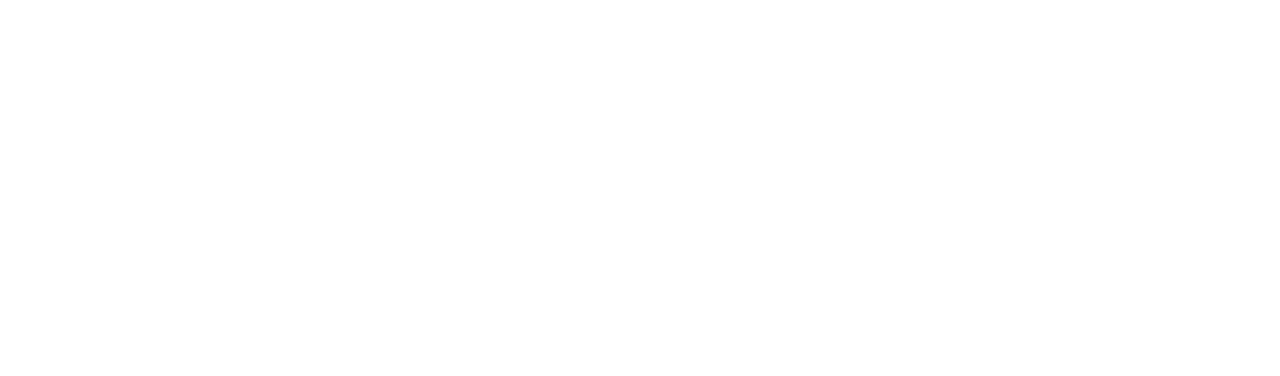
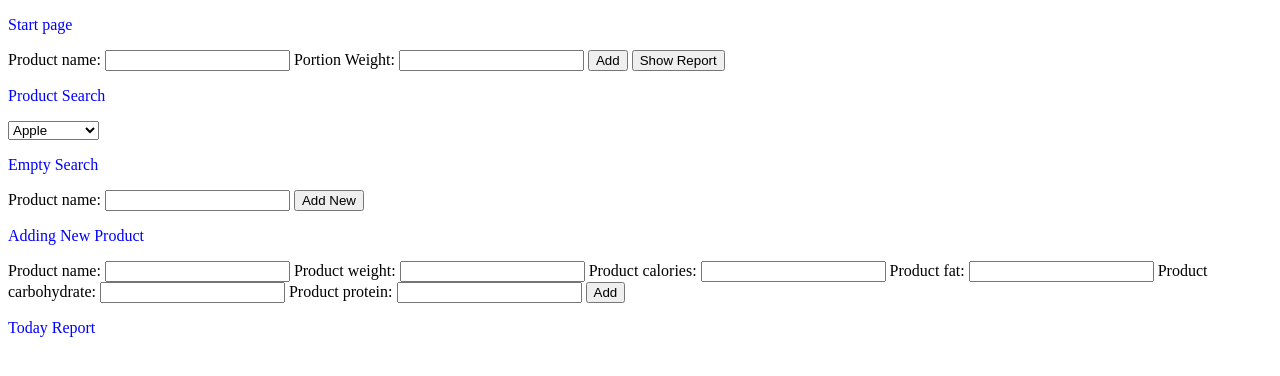
Before and after one commit to anlosty/Nutrition_1, a plain HTML site: page index.html in a window 1280 px wide. Drawn offline with Linux system fonts and the light colour scheme.

Commit message:
Create web forms

```diff
--- a/index.html
+++ b/index.html
@@ -3,9 +3,55 @@
 <title>Nutrition Counter</title>
 
 <link rel="stylesheet" type="text/css" href="style.css" />
+<script type="text/javascript" src="app.js"></script>
 
 </head>
 <body>
 
+	<div id="startView">
+		<p>Start page</p>
+		Product name: <input type="text" id="productNameInput" value="">
+		Portion Weight: <input type="text" id="portionWeightInput" value="">
+		<button>Add</button>
+		<button>Show Report</report>
+	</div>
+
+	<div id="findProductView">
+		<p>Product Search</p>
+		<select name="Product" size="1">
+			<option selected value="s1">Apple</option>
+			<option value="s2">Eggs</option>
+			<option value="s2">Tomatoes</option>
+			<option value="s2">Chiken</option>
+			<option value="s2">Milk 1%</option>
+			<option value="s2">Raw Honey</option>
+		</select>
+	</div>
+
+	<div id="searchResultEmpty">
+		<p>Empty Search</p>
+		Product name: <input type="text" id="productNameInput" value="">
+		<button>Add New</button>
+	</div>
+
+	<div id="addProductView">
+		<p>Adding New Product</p>
+		Product name: <input type="text" id="productNameInput" value="">
+		Product weight: <input type="text" id="productWeightInput" value="">
+		Product calories: <input type="text" id="productCaloriesInput" value="">
+		Product fat: <input type="text" id="productFatInput" value="">
+		Product carbohydrate: <input type="text" id="productCarbohydrateInput" value="">
+		Product protein: <input type="text" id="productProteinInput" value="">
+		<button>Add</button>
+	</div>
+
+	<div id="reportView">
+		<p>Today Report</p>
+		<div class="report">
+			<p>
+		</div>
+
+	</div>
+
 </body>
 </html>
```
